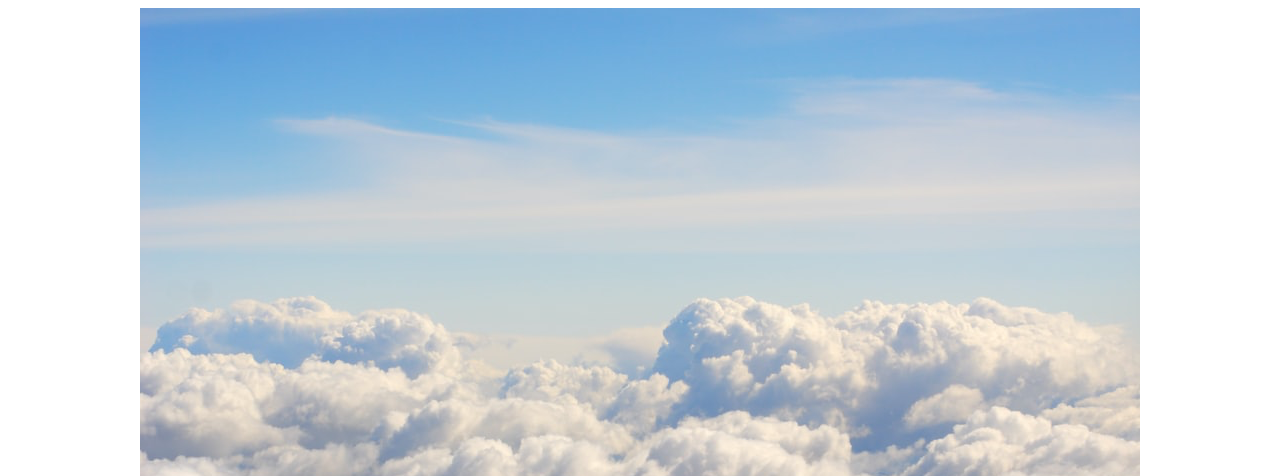
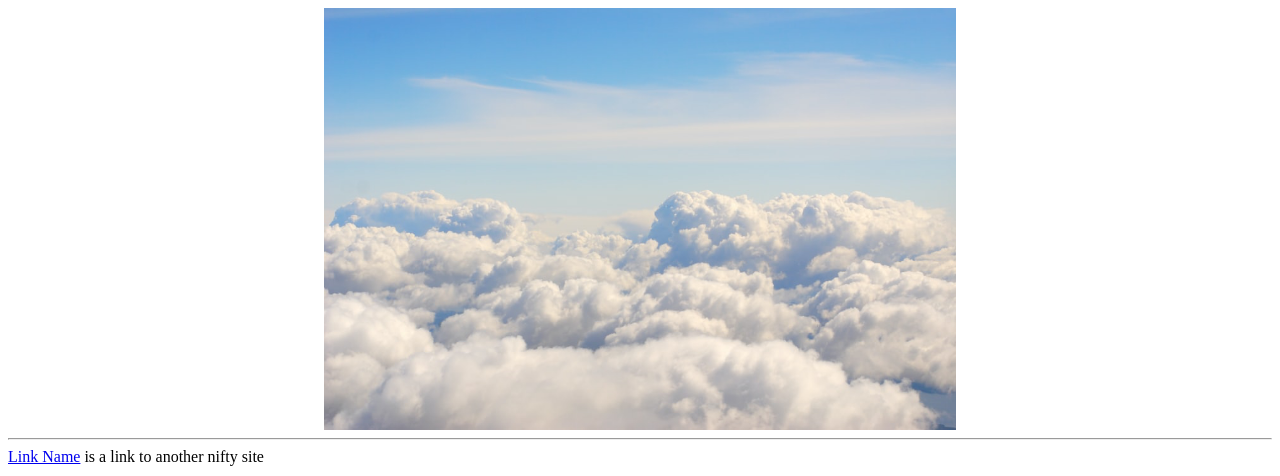
Before and after one commit to mrgrunebaum-hm/test_site, a plain HTML site: page index.html in a window 1280 px wide. Shown: the top 476 px of the page. Drawn offline with Linux system fonts and the light colour scheme.

Commit message:
Update index.html

```diff
--- a/index.html
+++ b/index.html
@@ -8,7 +8,7 @@
 
 <BODY BGCOLOR="FFFFFF">
 
-<CENTER><IMG SRC="clouds.png" ALIGN="BOTTOM"> </CENTER>
+<CENTER><IMG SRC="clouds.png" style="width:50%;" ALIGN="BOTTOM"> </CENTER>
 
 <HR>
 
```
